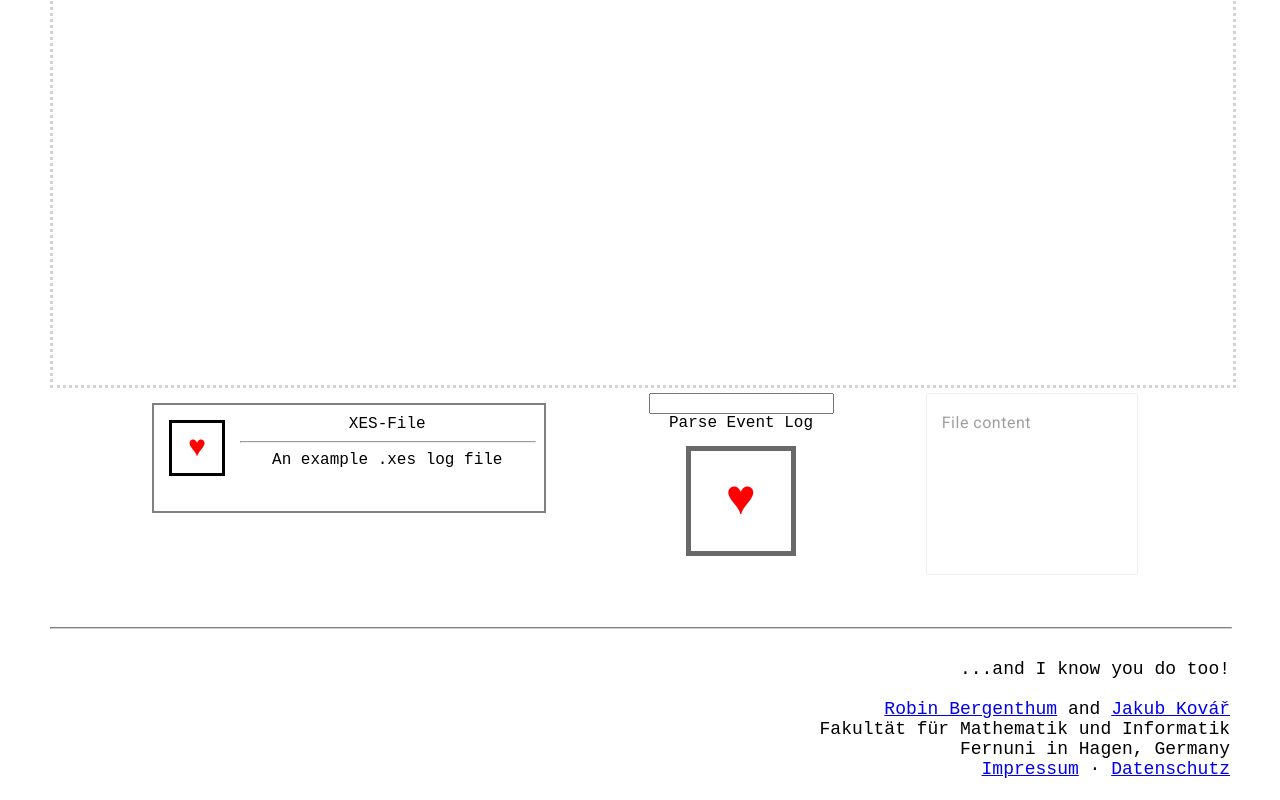
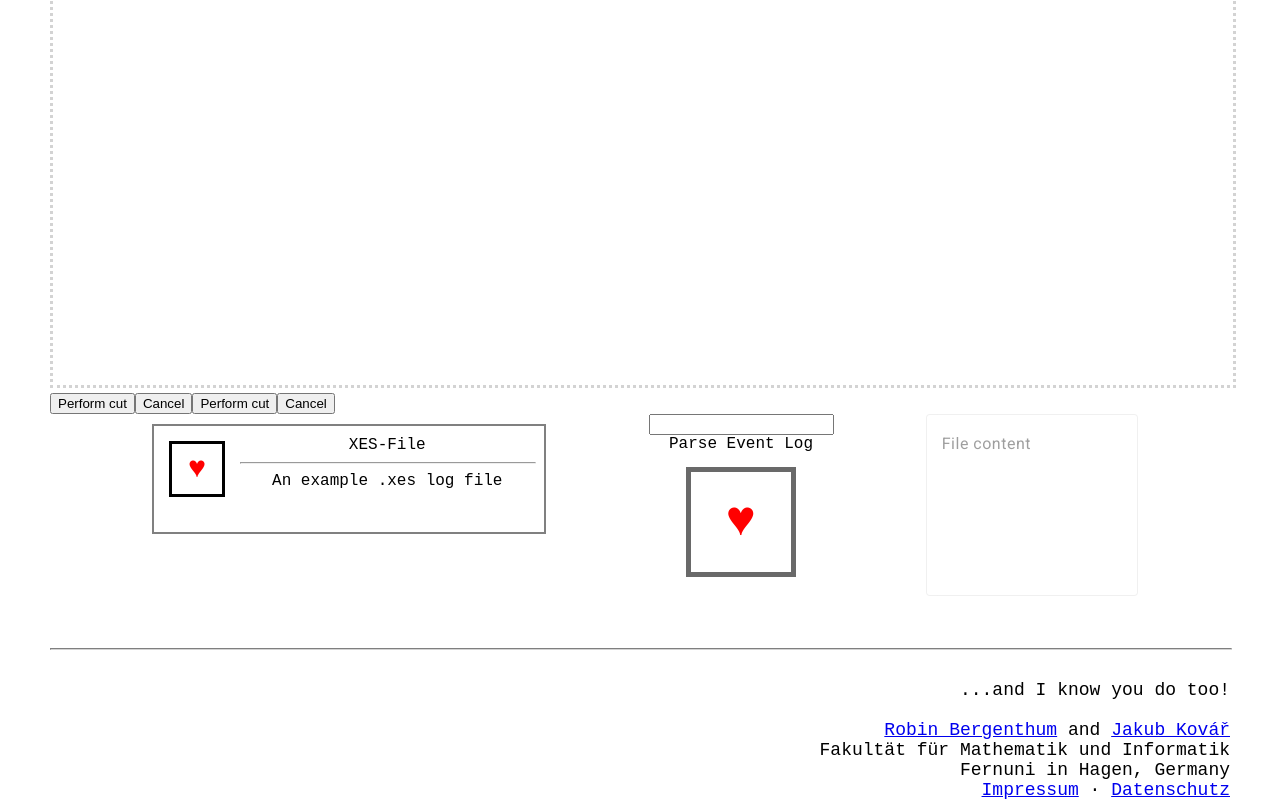
Before and after one commit to TilDans/Westen-FaPra-WiSe-24-25-ImproveLayout, an Angular app: page / in a window 1280 px wide. Shown: the part 610-1410 px from the top of the page. Before the commit the page ends 1389 px from the top, so only its background shows below. Built offline with nearby package versions, Linux system fonts and the light colour scheme.

Commit message:
FPW-10: Add clear button and ids for edges

```diff
--- a/src/app/components/display/display.component.html
+++ b/src/app/components/display/display.component.html
@@ -5,3 +5,9 @@
      (mousemove)="processMouseMove($event)"
      (dragover)="prevent($event)">
 </svg>
+
+<button (click)="performCut()">Perform cut</button>
+<button (click)="resetCut()">Cancel</button>
+
+<button (click)="performCut()">Perform cut</button>
+<button (click)="resetCut()">Cancel</button>
--- a/src/app/components/display/display.component.ts
+++ b/src/app/components/display/display.component.ts
@@ -152,7 +152,7 @@ export class DisplayComponent implements OnDestroy {
                 const allLines = this.getAllLines();
                 const intersectingLines = allLines.filter(line => this.linesIntersect(drawnLine, line));
                 intersectingLines.forEach(line => line.setAttribute('stroke', 'red'));
-                this._markedEdges = intersectingLines;
+                this._markedEdges.push(...intersectingLines);
             }
             this.removeAllDrawnLines();
         }
@@ -206,4 +206,13 @@ export class DisplayComponent implements OnDestroy {
             line.setAttribute('y2', y.toString());
         }
     }
+
+    public resetCut() {
+        this._markedEdges.forEach(edge => edge.setAttribute('stroke', 'black'));
+        this._markedEdges = [];
+    }
+
+    public performCut() {
+
+    }
 }
--- a/src/app/services/svg.service.ts
+++ b/src/app/services/svg.service.ts
@@ -253,6 +253,9 @@ export class SvgService {
         const toX = parseFloat(to.getAttribute('cx') || '0');
         const toY = parseFloat(to.getAttribute('cy') || '0');
 
+        const fromId = from.getAttribute('id') || '';
+        const toId = to.getAttribute('id') || '';
+
         console.log('Creating edge from', from.id, 'to', to.id, 'with coordinates:', fromX, fromY, toX, toY);
 
         // Set line attributes using the coordinates
@@ -262,6 +265,9 @@ export class SvgService {
         svg.setAttribute('y2', toY.toString());
         svg.setAttribute('stroke', 'black');       // Line color
         svg.setAttribute('stroke-width', '2');     // Line thickness
+        svg.setAttribute('from', fromId);
+        svg.setAttribute('to', toId);
+
         return svg;
     }
 
```
